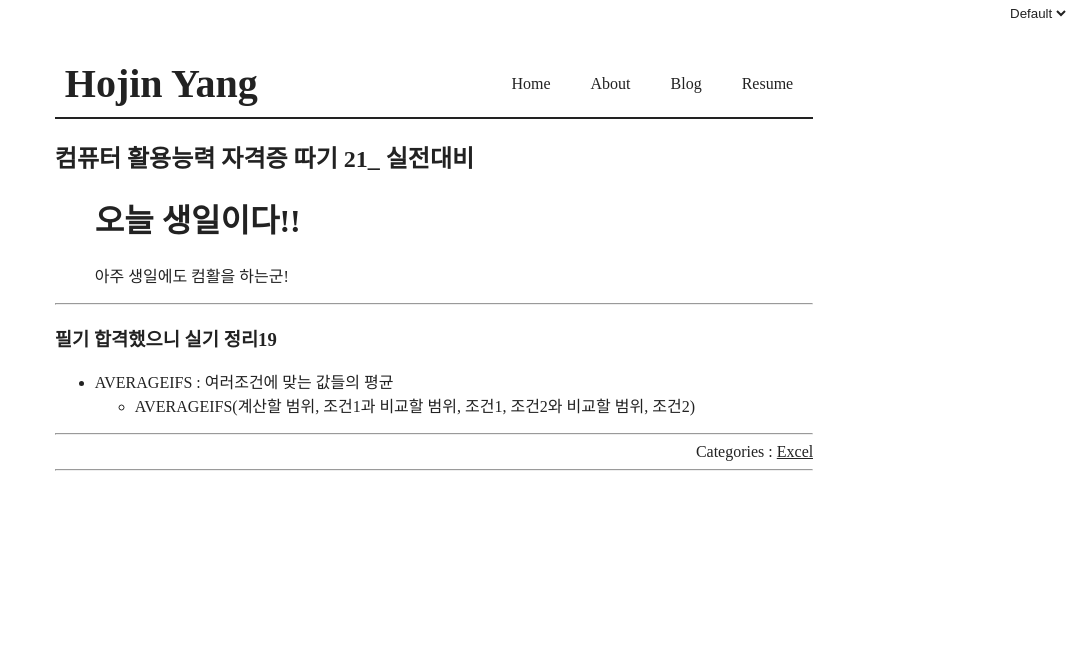
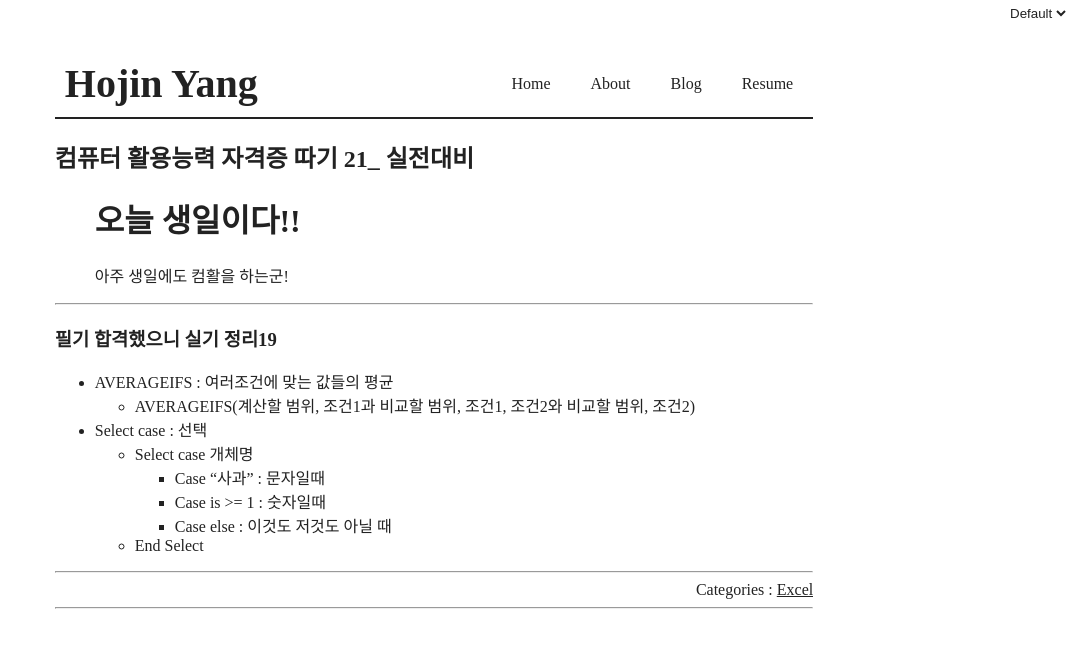
Before and after one commit to hogoood/hogoood.github.io, a Jekyll site: the page built from _posts/2020-12-01-excel21.md, in a window 1280 px wide. Shown: the top 648 px of the page, without its empty margins (206-1280 px from the left). Built offline with Jekyll 4.4.1, drawn with Linux system fonts in a browser that asks for light colours; comment, search, counter and statistics services are not loaded.

Commit message:
Add contents

```diff
--- a/_posts/2020-12-01-excel21.md
+++ b/_posts/2020-12-01-excel21.md
@@ -17,4 +17,12 @@ categories: [Excel]
   - AVERAGEIFS(계산할 범위, 조건1과 비교할 범위, 조건1, 조건2와 비교할 범위, 조건2)
 
 
+* Select case : 선택
+  - Select case 개체명
+    - Case "사과" : 문자일때
+    - Case is >= 1 : 숫자일때
+    - Case else : 이것도 저것도 아닐 때
+  - End Select
+
+
   ---------------------------------------------
```
